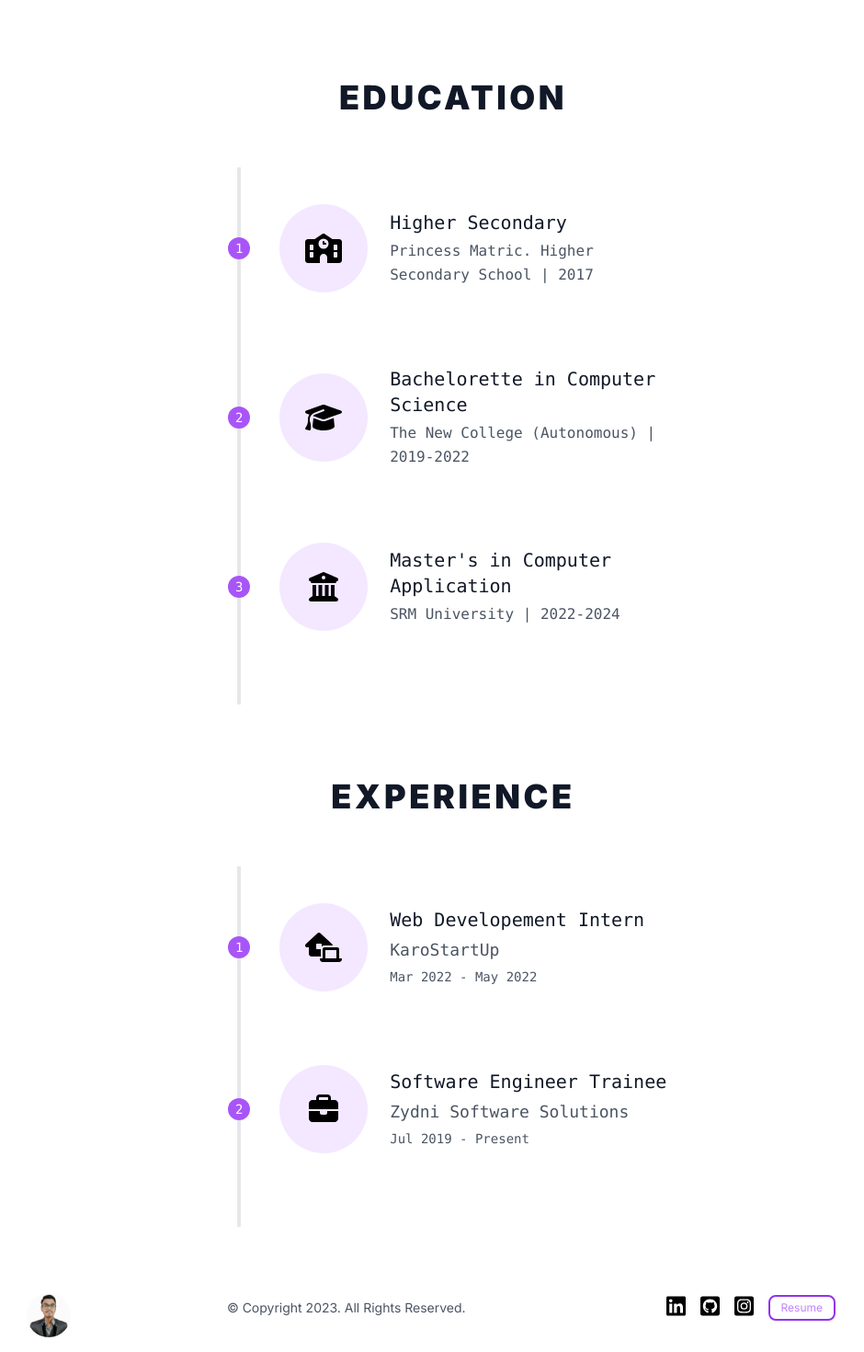
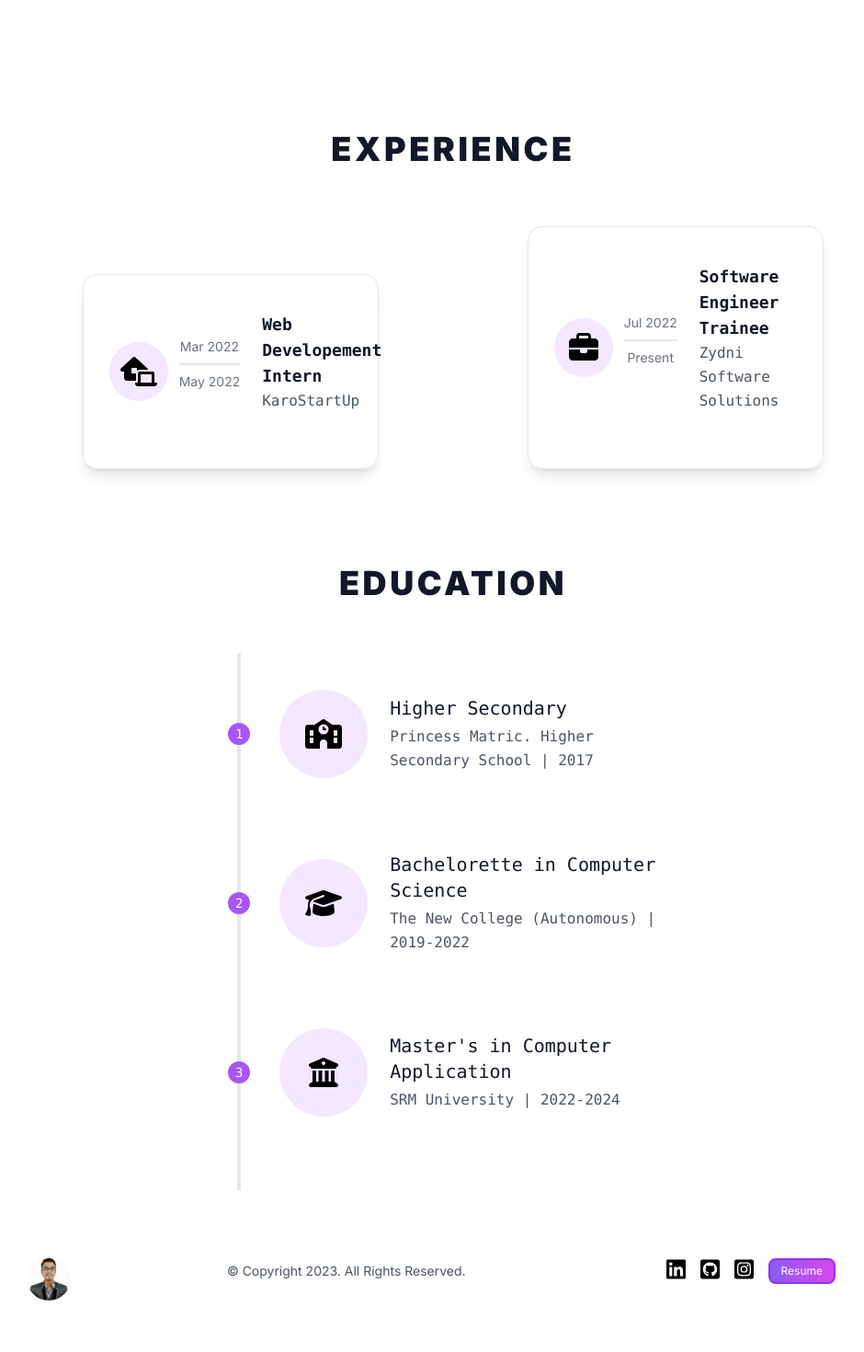
Before and after one commit to Sameeransari18/sameerportfolio, a Next.js app: page / in a window 1280 px wide. Shown: the part 2222-3692 px from the top of the page at 92% size, without its empty margins (147-1087 px from the left). After the commit the page ends 3652 px from the top, so only its background shows below. Built offline with nearby package versions, Linux system fonts and the light colour scheme.

Commit message:
Updated new experience

```diff
--- a/app/Components/Experience.js
+++ b/app/Components/Experience.js
@@ -4,21 +4,16 @@ export default function Experience() {
   return (
     <>
       <section id="experience" className="text-gray-600 body-font">
-        <div className="container px-20 py-10 mx-auto flex flex-wrap">
-          <div className="flex flex-col text-center w-full mb-10">
-            <h3 className="sm:text-4xl text-3xl title-font mb-4 font-black text-gray-900 uppercase tracking-widest">
+        <div className="container px-5 py-24 mx-auto">
+          <div className="flex flex-col text-center w-full mb-20">
+            <h1 className="sm:text-4xl text-3xl title-font mb-4 font-black text-gray-900 uppercase tracking-widest">
               Experience
-            </h3>
+            </h1>
           </div>
-          <div className="flex relative pt-10 pb-20 sm:items-center md:w-3/5 mx-auto font-mono">
-            <div className="h-full w-6 absolute inset-0 flex items-center justify-center">
-              <div className="h-full w-1 bg-gray-200 pointer-events-none"></div>
-            </div>
-            <div className="flex-shrink-0 w-6 h-6 rounded-full mt-10 sm:mt-0 inline-flex items-center justify-center bg-purple-500 text-white relative z-10 title-font font-medium text-sm">
-              1
-            </div>
-            <div className="flex-grow md:pl-8 pl-6 flex sm:items-center items-start flex-col sm:flex-row">
-              <div className="flex-shrink-0 w-24 h-24 bg-purple-100 text-purple-500 rounded-full inline-flex items-center justify-center">
+          <div className="flex flex-wrap -mx-4 -my-8">
+            <div className="py-10 px-4 lg:w-1/3 m-auto border rounded-2xl shadow-lg lg:mb-0 mb-5">
+              <div className="h-full flex items-start">
+                <div className="flex-shrink-0 w-16 h-16 mx-3 bg-purple-100 text-purple-500 rounded-full sm:inline-flex items-center justify-center m-auto hidden">
                   <svg
                     xmlns="http://www.w3.org/2000/svg"
                     height="2em"
@@ -27,24 +22,27 @@ export default function Experience() {
                     <path d="M218.3 8.5c12.3-11.3 31.2-11.3 43.4 0l208 192c6.7 6.2 10.3 14.8 10.3 23.5H336c-19.1 0-36.3 8.4-48 21.7V208c0-8.8-7.2-16-16-16H208c-8.8 0-16 7.2-16 16v64c0 8.8 7.2 16 16 16h64V416H112c-26.5 0-48-21.5-48-48V256H32c-13.2 0-25-8.1-29.8-20.3s-1.6-26.2 8.1-35.2l208-192zM352 304V448H544V304H352zm-48-16c0-17.7 14.3-32 32-32H560c17.7 0 32 14.3 32 32V448h32c8.8 0 16 7.2 16 16c0 26.5-21.5 48-48 48H544 352 304c-26.5 0-48-21.5-48-48c0-8.8 7.2-16 16-16h32V288z" />
                   </svg>
                 </div>
-              <div className="flex-grow sm:pl-6 mt-6 sm:mt-0">
-                <h2 className="font-medium title-font text-gray-900 mb-1 text-xl">
+                <div className="w-18 flex-shrink-0 flex flex-col text-center m-auto leading-none">
+                  <span className="text-gray-500 pb-2 mb-2 text-sm border-b-2 border-gray-200">
+                    Mar 2022
+                  </span>
+                  <span className="text-gray-500 pb-2 mb-2 text-sm border-gray-200">
+                    May 2022
+                  </span>
+                </div>
+
+                <div className="flex-grow pl-6 m-auto  font-mono">
+                  <h1 className="title-font text-lg font-black  text-gray-900 ">
                     Web Developement Intern
-                </h2>
-                <p className="text-lg mb-1 leading-relaxed">KaroStartUp</p>
-                <p className="text-sm leading-relaxed">Mar 2022 - May 2022</p>
+                  </h1>
+                  <p className="leading-relaxed mb-5">KaroStartUp</p>
                 </div>
               </div>
             </div>
-          <div className="flex relative pb-20 sm:items-center md:w-3/5 mx-auto font-mono">
-            <div className="h-full w-6 absolute inset-0 flex items-center justify-center">
-              <div className="h-full w-1 bg-gray-200 pointer-events-none"></div>
-            </div>
-            <div className="flex-shrink-0 w-6 h-6 rounded-full mt-10 sm:mt-0 inline-flex items-center justify-center bg-purple-500 text-white relative z-10 title-font font-medium text-sm">
-              2
-            </div>
-            <div className="flex-grow md:pl-8 pl-6 flex sm:items-center items-start flex-col sm:flex-row">
-              <div className="flex-shrink-0 w-24 h-24 bg-purple-100 text-purple-500 rounded-full inline-flex items-center justify-center">
+
+            <div className="py-10 px-4 lg:w-1/3 m-auto border rounded-2xl shadow-lg">
+              <div className="h-full flex items-start">
+                <div className="flex-shrink-0 w-16 h-16 mx-3 bg-purple-100 text-purple-500 rounded-full sm:inline-flex items-center justify-center m-auto hidden">
                   <svg
                     xmlns="http://www.w3.org/2000/svg"
                     height="2em"
@@ -53,14 +51,23 @@ export default function Experience() {
                     <path d="M184 48H328c4.4 0 8 3.6 8 8V96H176V56c0-4.4 3.6-8 8-8zm-56 8V96H64C28.7 96 0 124.7 0 160v96H192 320 512V160c0-35.3-28.7-64-64-64H384V56c0-30.9-25.1-56-56-56H184c-30.9 0-56 25.1-56 56zM512 288H320v32c0 17.7-14.3 32-32 32H224c-17.7 0-32-14.3-32-32V288H0V416c0 35.3 28.7 64 64 64H448c35.3 0 64-28.7 64-64V288z" />
                   </svg>
                 </div>
-              <div className="flex-grow sm:pl-6 mt-6 sm:mt-0">
-                <h2 className="font-medium title-font text-gray-900 mb-1 text-xl">
+                <div className="w-18 flex-shrink-0 flex flex-col text-center m-auto  leading-none">
+                  <span className="text-gray-500 pb-2 mb-2 text-sm border-b-2 border-gray-200">
+                    Jul 2022
+                  </span>
+                  <span className="text-gray-500 pb-2 mb-2 text-sm border-gray-200">
+                    Present
+                  </span>
+                </div>
+
+                <div className="flex-grow pl-6 m-auto  font-mono">
+                  <h1 className="title-font text-lg font-black  text-gray-900 ">
                     Software Engineer Trainee
-                </h2>
-                <p className="text-lg mb-1 leading-relaxed">
+                  </h1>
+                  <p className="leading-relaxed mb-5">
                     Zydni Software Solutions
                   </p>
-                <p className="text-sm leading-relaxed">Jul 2019 - Present</p>
+                </div>
               </div>
             </div>
           </div>
--- a/app/Components/Footer.js
+++ b/app/Components/Footer.js
@@ -68,12 +68,10 @@ export default function Footer() {
             <a
               href="/Resume/Sameer_Backend_Resume.pdf"
               target="_blank"
-              className="mx-2 text-gray-600 transition-colors duration-300  hover:text-blue-500 "
-              aria-label=""
+              className="mx-2 text-gray-600 transition-colors duration-300 hover:text-blue-500"
+              aria-label="Resume"
             >
-              {/* <p className="text-sm text-gray-600">Resume</p> */}
-
-              <div className="border-2 border-purple-600 rounded-lg px-3 py-1 text-purple-400 cursor-pointer hover:bg-gradient-to-r from-violet-500 to-fuchsia-500 hover:text-purple-200 text-xs">
+              <div className="border-2 border-purple-600 rounded-lg px-3 py-1 text-white cursor-pointer bg-gradient-to-r from-violet-500 to-fuchsia-500 hover:from-violet-600 hover:to-fuchsia-600 text-xs">
                 Resume
               </div>
             </a>
--- a/app/Components/ScrollToTopButton.js
+++ b/app/Components/ScrollToTopButton.js
@@ -1,15 +1,15 @@
-import { useEffect } from 'react';
+import { useEffect } from "react";
 
 function ScrollToTopButton() {
   // Define the scrolltoTop function
   const scrolltoTop = () => {
-    window.scrollTo({ top: 0, behavior: 'smooth' });
+    window.scrollTo({ top: 0, behavior: "smooth" });
   };
 
   useEffect(() => {
     const topBtn = document.querySelector("#topButton");
 
-    window.addEventListener('scroll', () => {
+    window.addEventListener("scroll", () => {
       if (window.pageYOffset > 50) {
         topBtn.classList.add("flex");
         topBtn.classList.remove("hidden");
@@ -20,17 +20,24 @@ function ScrollToTopButton() {
     });
 
     return () => {
-      window.removeEventListener('scroll');
+      window.removeEventListener("scroll");
     };
   }, []);
 
   return (
     <button
+      aria-label="Scroll to top"
       onClick={() => scrolltoTop()}
       id="topButton"
-      className="fixed bottom-10 right-10 z-10 animate-bounce rounded-full bg-gray-100 md:w-16 md:h-16 w-12 h-12 hidden justify-center items-center shadow-md"
+      className="fixed bottom-5 right-5 z-10 animate-bounce rounded-full bg-gray-100 md:w-16 md:h-16 w-12 h-12 hidden justify-center items-center shadow-md"
     >
-      <svg xmlns="http://www.w3.org/2000/svg" height="1em" viewBox="0 0 384 512"><path d="M214.6 41.4c-12.5-12.5-32.8-12.5-45.3 0l-160 160c-12.5 12.5-12.5 32.8 0 45.3s32.8 12.5 45.3 0L160 141.2V448c0 17.7 14.3 32 32 32s32-14.3 32-32V141.2L329.4 246.6c12.5 12.5 32.8 12.5 45.3 0s12.5-32.8 0-45.3l-160-160z"/></svg>
+      <svg
+        xmlns="http://www.w3.org/2000/svg"
+        height="1em"
+        viewBox="0 0 384 512"
+      >
+        <path d="M214.6 41.4c-12.5-12.5-32.8-12.5-45.3 0l-160 160c-12.5 12.5-12.5 32.8 0 45.3s32.8 12.5 45.3 0L160 141.2V448c0 17.7 14.3 32 32 32s32-14.3 32-32V141.2L329.4 246.6c12.5 12.5 32.8 12.5 45.3 0s12.5-32.8 0-45.3l-160-160z" />
+      </svg>
     </button>
   );
 }
--- a/app/page.js
+++ b/app/page.js
@@ -9,7 +9,7 @@ import About from "./Components/About";
 import Skill from "./Components/Skill";
 import Education from "./Components/Education";
 import ScrollProgress from "./Components/ScrollProgress";
-import ScrollToTopButton  from "./Components/ScrollToTopButton";
+import ScrollToTopButton from "./Components/ScrollToTopButton";
 import Experience from "./Components/Experience";
 
 export default function Home() {
@@ -19,8 +19,8 @@ export default function Home() {
       <Hero />
       <About />
       <Skill />
+      <Experience />
       <Education />
-      <Experience />
       <Footer />
       <ScrollProgress />
       <ScrollToTopButton />
```
Lines whose indentation alone changed are shown as unchanged.
